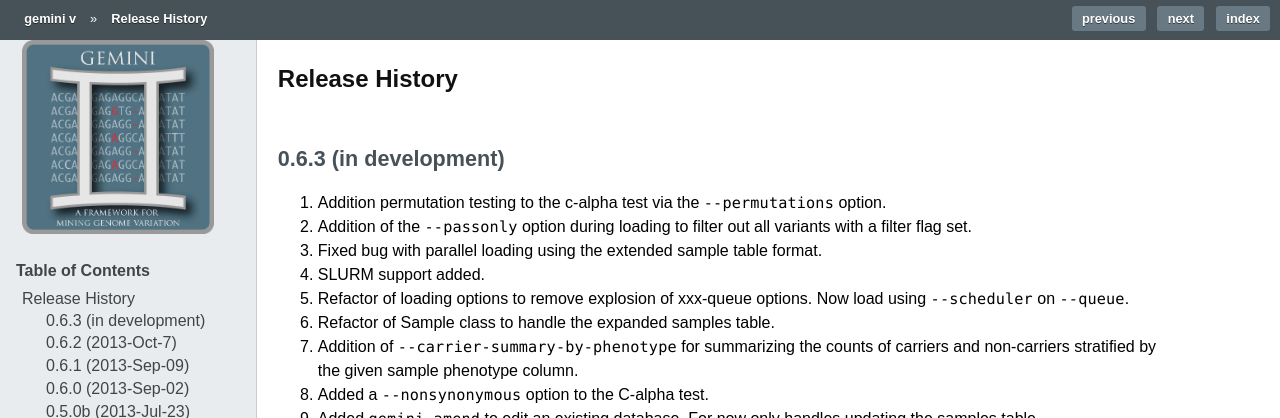
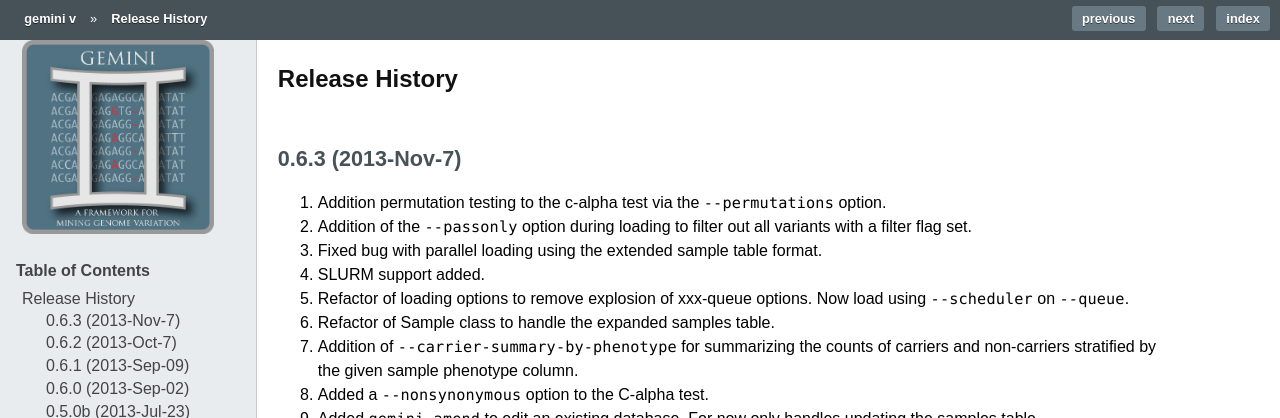
Before and after one commit to arq5x/gemini, a Sphinx documentation site: the page built from docs/content/history.rst, in a window 1280 px wide and 900 px high. Shown: the top 418 px of the window. Built offline with Sphinx 7.4.7, drawn with Linux system fonts in a browser that asks for light colours; formulas are drawn with MathJax 3; pages that are not in the unit, such as notebooks, are missing from menus; the version number could not be read and is left out; comment, search, counter and statistics services are not loaded.

Commit message:
Update history.rst

```diff
--- a/docs/content/history.rst
+++ b/docs/content/history.rst
@@ -2,7 +2,7 @@
 Release History
 #############################
 
-0.6.3 (in development)
+0.6.3 (2013-Nov-7)
 =======================================
 1. Addition permutation testing to the c-alpha test via the ``--permutations``
    option.
```
